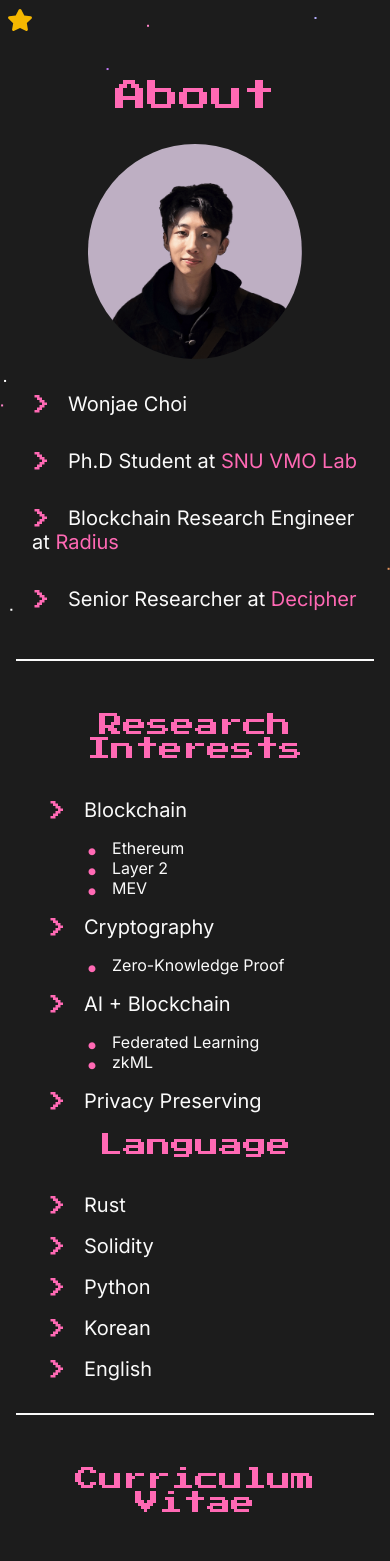
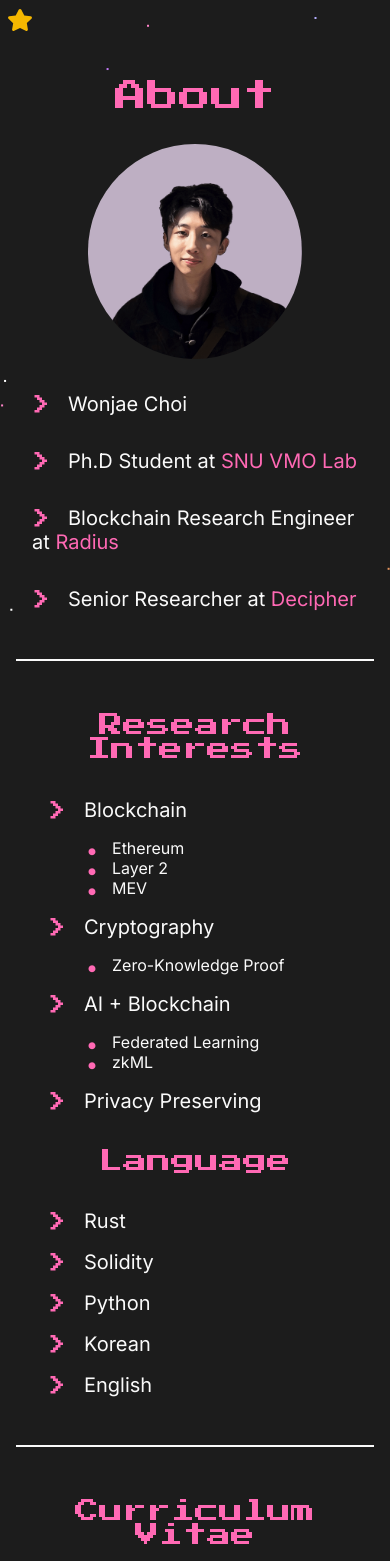
Before and after one commit to 0xwonj/website, a SvelteKit app: page /about in a window 390 px wide. Shown: the top 1561 px of the page. Built offline with nearby package versions, Linux system fonts and the light colour scheme.

Commit message:
style: Enhance mobile view style

```diff
--- a/src/routes/about/+page.svelte
+++ b/src/routes/about/+page.svelte
@@ -43,7 +43,7 @@
 			</ul>
 			<li>Privacy Preserving</li>
 		</ul>
-
+		<span class="space"></span>
 		<ul class="list">
 		  <h2>Language</h2>
 		  <li>Rust</li>
@@ -207,9 +207,8 @@
 			}
 
 			.list {
-				margin: 0 2rem;
+				margin: 0 2rem 1rem 2rem;
 			}
-
 		}
 	}
 </style>
```
